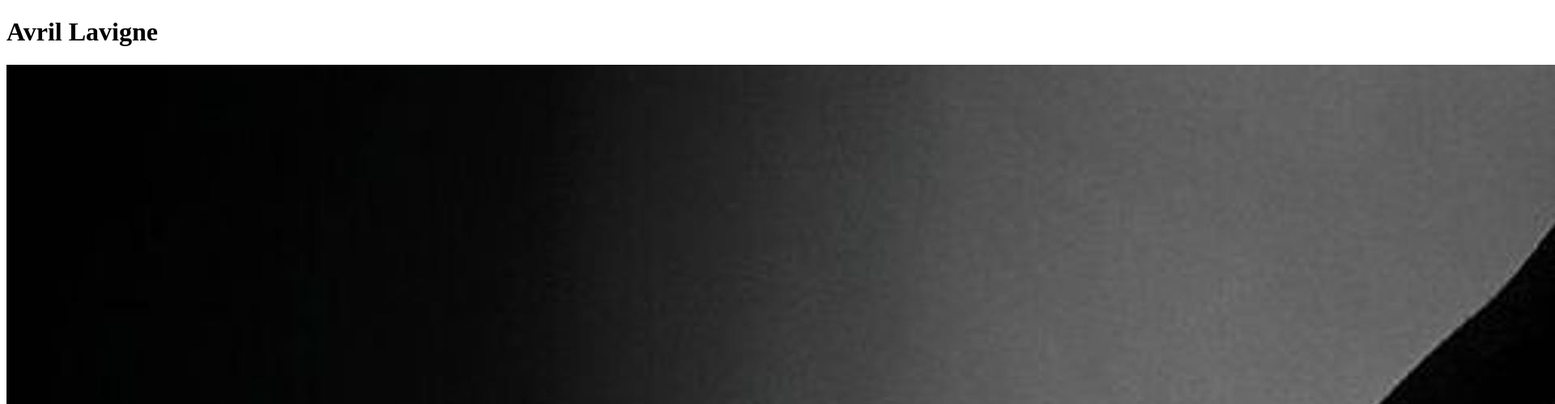
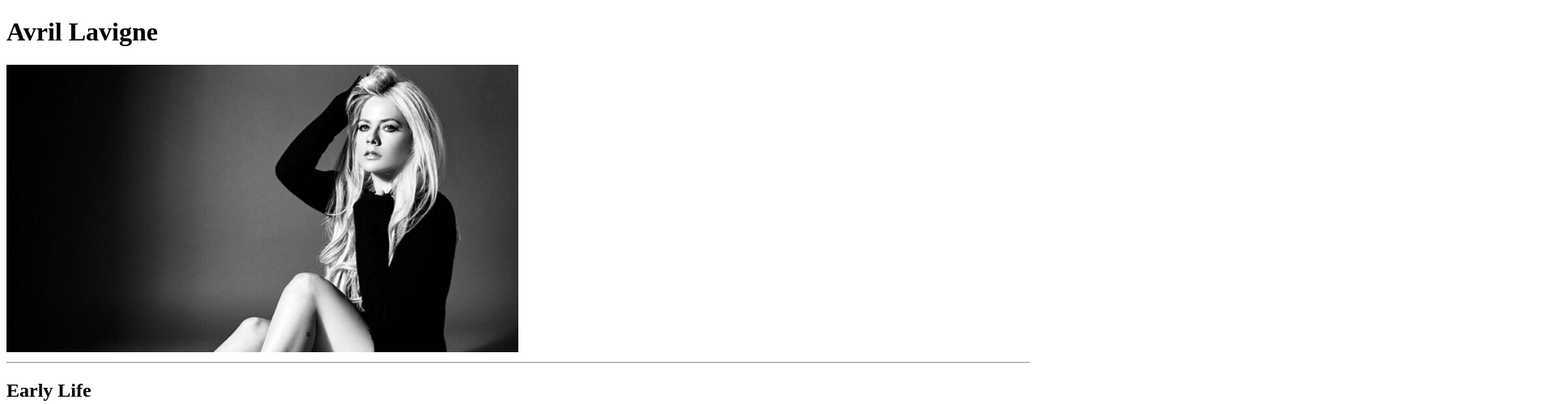
Before and after one commit to louderi/favourite_artist, a plain HTML site: page index.html in a window 1280 px wide. Shown: the top 499 px of the page at 81% size, 1920 px wide, since content can reach past the window. Drawn offline with Linux system fonts and the light colour scheme.

Commit message:
Update index.html

```diff
--- a/index.html
+++ b/index.html
@@ -7,7 +7,7 @@
   </head>
   <body>
     <h1>Avril Lavigne</h1>
-    <img src="Avril_Lavigne.jpg" alt="Avril Lavigne" title="Avril Lavigne"><br><hr>
+    <img src="Avril_Lavigne.jpg" alt="Avril Lavigne" title="Avril Lavigne" width=50%><br><hr>
     <h2>Early Life</h2>
     <img src=Avril_Lavigne_2.jpg" alt="Avril Lavigne" width=50% title="Avril Lavigne"><br>
     <p><b><i>Avril Ramona Lavigne</i></b> was born on <i>September 27, 1984</i>, in <i>Belleville, Ontario, Canada,</i> and spent <mark>most</mark> of her childhood in <i>Napanee, Ontario</i>. For <b>more than a decade</b>, Avril Lavigne has enjoyed <mark>huge</mark> success with her <i>punk-influenced pop sound</i>. She has also branched out in new directions over the years, <b>including starting her own fashion line.</b></p>
```
